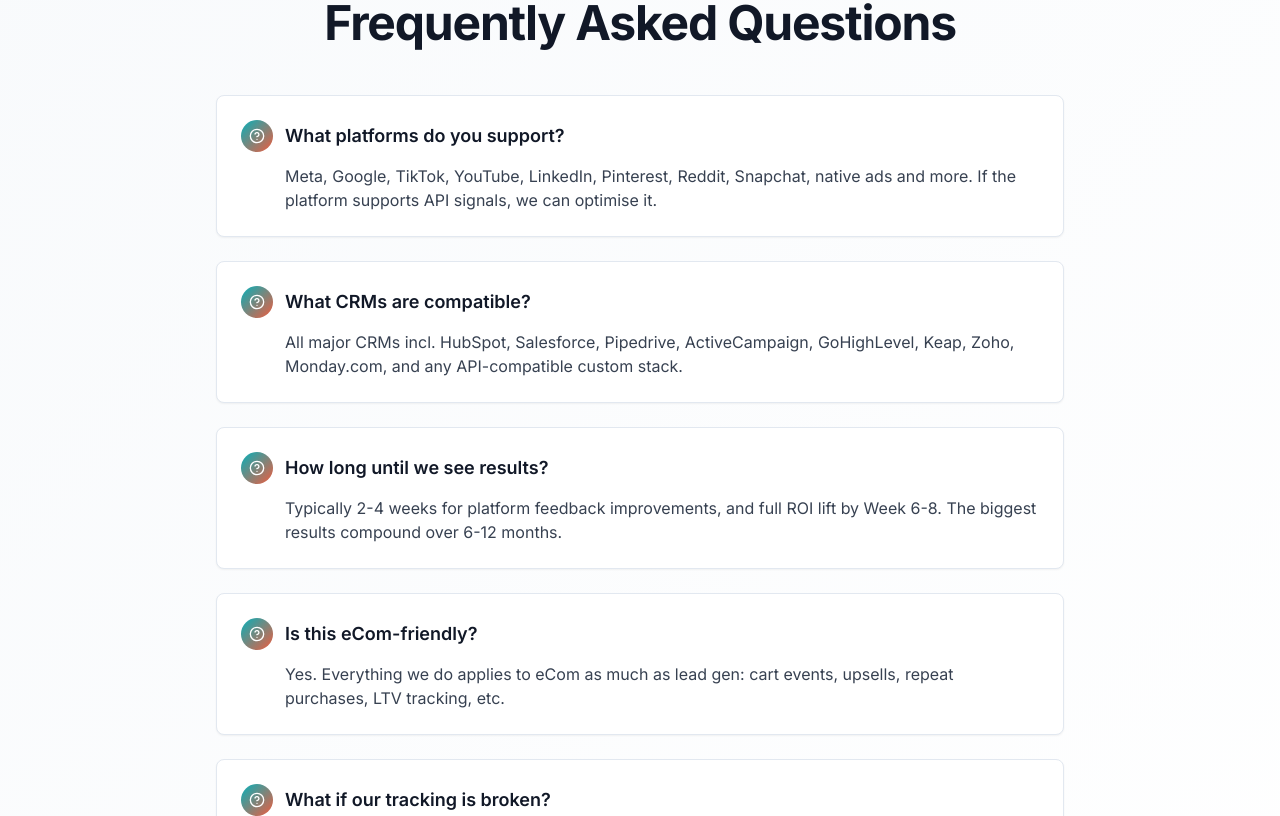
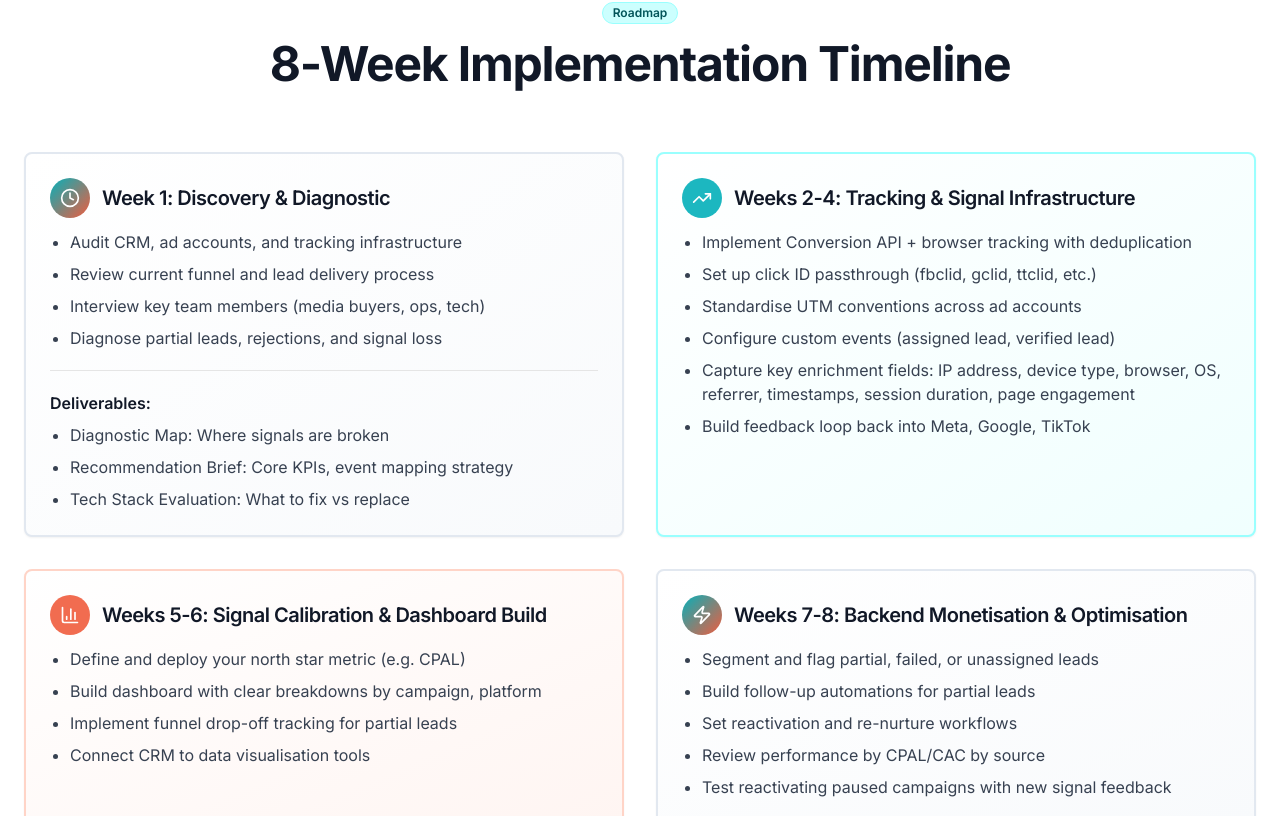
Before and after one commit to iamjosaguiar/profitgeeks, a Next.js app: page /attribution-fix in a window 1280 px wide. Shown: the part 5844-6660 px from the top of the page. Built offline with nearby package versions, Linux system fonts and the light colour scheme; no server answers.

Commit message:
feat(attribution): add reusable 8-week ImplementationTimeline component and insert before FAQ

```diff
--- a/components/attribution-fix-page.tsx
+++ b/components/attribution-fix-page.tsx
@@ -10,6 +10,7 @@ import { Badge } from '@/components/ui/badge'
 import { Separator } from '@/components/ui/separator'
 import { Progress } from '@/components/ui/progress'
 import { CheckCircle, TrendingUp, Target, Zap, BarChart3, Shield, ArrowRight, AlertTriangle, Users, Clock, Star, X, HelpCircle, DollarSign } from 'lucide-react'
+import ImplementationTimeline from '@/components/implementation-timeline'
 import { FacebookEvents } from '@/lib/facebook-conversions'
 
 export default function AttributionFixPage() {
@@ -471,6 +472,9 @@ export default function AttributionFixPage() {
         </div>
       </section>
 
+      {/* Implementation Timeline */}
+      <ImplementationTimeline />
+
       {/* FAQ */}
       <section className="w-full py-12 sm:py-16 md:py-24 lg:py-32 bg-gradient-to-br from-slate-50 to-white">
         <div className="container mx-auto px-4 md:px-6 max-w-4xl">
--- /dev/null
+++ b/components/implementation-timeline.tsx
@@ -0,0 +1,115 @@
+import { Card, CardContent, CardHeader, CardTitle } from '@/components/ui/card'
+import { Badge } from '@/components/ui/badge'
+import { Separator } from '@/components/ui/separator'
+import { Clock, TrendingUp, BarChart3, Zap } from 'lucide-react'
+
+export default function ImplementationTimeline() {
+  return (
+    <section className="w-full py-12 sm:py-16 md:py-24 lg:py-32 bg-white">
+      <div className="container mx-auto px-4 md:px-6 max-w-7xl">
+        <div className="text-center mb-12 sm:mb-16">
+          <Badge className="mb-4 bg-profit-teal-100 text-profit-teal-800 border border-profit-teal-200">
+            Roadmap
+          </Badge>
+          <h2 className="text-3xl sm:text-4xl lg:text-5xl font-bold tracking-tight text-gray-900">
+            8-Week Implementation Timeline
+          </h2>
+        </div>
+
+        <div className="grid md:grid-cols-2 gap-8">
+          {/* Week 1 */}
+          <Card className="border-2 border-slate-200 bg-gradient-to-br from-white to-slate-50">
+            <CardHeader className="pb-3">
+              <div className="flex items-center gap-3">
+                <div className="w-10 h-10 rounded-full bg-gradient-to-br from-profit-teal-500 to-profit-coral-500 flex items-center justify-center">
+                  <Clock className="w-5 h-5 text-white" />
+                </div>
+                <CardTitle className="text-xl text-gray-900">Week 1: Discovery & Diagnostic</CardTitle>
+              </div>
+            </CardHeader>
+            <CardContent className="text-gray-700">
+              <ul className="list-disc pl-5 space-y-2">
+                <li>Audit CRM, ad accounts, and tracking infrastructure</li>
+                <li>Review current funnel and lead delivery process</li>
+                <li>Interview key team members (media buyers, ops, tech)</li>
+                <li>Diagnose partial leads, rejections, and signal loss</li>
+              </ul>
+              <Separator className="my-5" />
+              <p className="font-semibold text-gray-900 mb-2">Deliverables:</p>
+              <ul className="list-disc pl-5 space-y-2">
+                <li>Diagnostic Map: Where signals are broken</li>
+                <li>Recommendation Brief: Core KPIs, event mapping strategy</li>
+                <li>Tech Stack Evaluation: What to fix vs replace</li>
+              </ul>
+            </CardContent>
+          </Card>
+
+          {/* Weeks 2-4 */}
+          <Card className="border-2 border-profit-teal-200 bg-gradient-to-br from-white to-profit-teal-50">
+            <CardHeader className="pb-3">
+              <div className="flex items-center gap-3">
+                <div className="w-10 h-10 rounded-full bg-profit-teal-500/90 flex items-center justify-center">
+                  <TrendingUp className="w-5 h-5 text-white" />
+                </div>
+                <CardTitle className="text-xl text-gray-900">Weeks 2-4: Tracking & Signal Infrastructure</CardTitle>
+              </div>
+            </CardHeader>
+            <CardContent className="text-gray-700">
+              <ul className="list-disc pl-5 space-y-2">
+                <li>Implement Conversion API + browser tracking with deduplication</li>
+                <li>Set up click ID passthrough (fbclid, gclid, ttclid, etc.)</li>
+                <li>Standardise UTM conventions across ad accounts</li>
+                <li>Configure custom events (assigned lead, verified lead)</li>
+                <li>
+                  Capture key enrichment fields: IP address, device type, browser, OS, referrer, timestamps, session duration, page engagement
+                </li>
+                <li>Build feedback loop back into Meta, Google, TikTok</li>
+              </ul>
+            </CardContent>
+          </Card>
+
+          {/* Weeks 5-6 */}
+          <Card className="border-2 border-profit-coral-200 bg-gradient-to-br from-white to-profit-coral-50">
+            <CardHeader className="pb-3">
+              <div className="flex items-center gap-3">
+                <div className="w-10 h-10 rounded-full bg-profit-coral-500/90 flex items-center justify-center">
+                  <BarChart3 className="w-5 h-5 text-white" />
+                </div>
+                <CardTitle className="text-xl text-gray-900">Weeks 5-6: Signal Calibration & Dashboard Build</CardTitle>
+              </div>
+            </CardHeader>
+            <CardContent className="text-gray-700">
+              <ul className="list-disc pl-5 space-y-2">
+                <li>Define and deploy your north star metric (e.g. CPAL)</li>
+                <li>Build dashboard with clear breakdowns by campaign, platform</li>
+                <li>Implement funnel drop-off tracking for partial leads</li>
+                <li>Connect CRM to data visualisation tools</li>
+              </ul>
+            </CardContent>
+          </Card>
+
+          {/* Weeks 7-8 */}
+          <Card className="border-2 border-slate-200 bg-gradient-to-br from-white to-slate-50">
+            <CardHeader className="pb-3">
+              <div className="flex items-center gap-3">
+                <div className="w-10 h-10 rounded-full bg-gradient-to-br from-profit-teal-500 to-profit-coral-500 flex items-center justify-center">
+                  <Zap className="w-5 h-5 text-white" />
+                </div>
+                <CardTitle className="text-xl text-gray-900">Weeks 7-8: Backend Monetisation & Optimisation</CardTitle>
+              </div>
+            </CardHeader>
+            <CardContent className="text-gray-700">
+              <ul className="list-disc pl-5 space-y-2">
+                <li>Segment and flag partial, failed, or unassigned leads</li>
+                <li>Build follow-up automations for partial leads</li>
+                <li>Set reactivation and re-nurture workflows</li>
+                <li>Review performance by CPAL/CAC by source</li>
+                <li>Test reactivating paused campaigns with new signal feedback</li>
+              </ul>
+            </CardContent>
+          </Card>
+        </div>
+      </div>
+    </section>
+  )
+}
```
